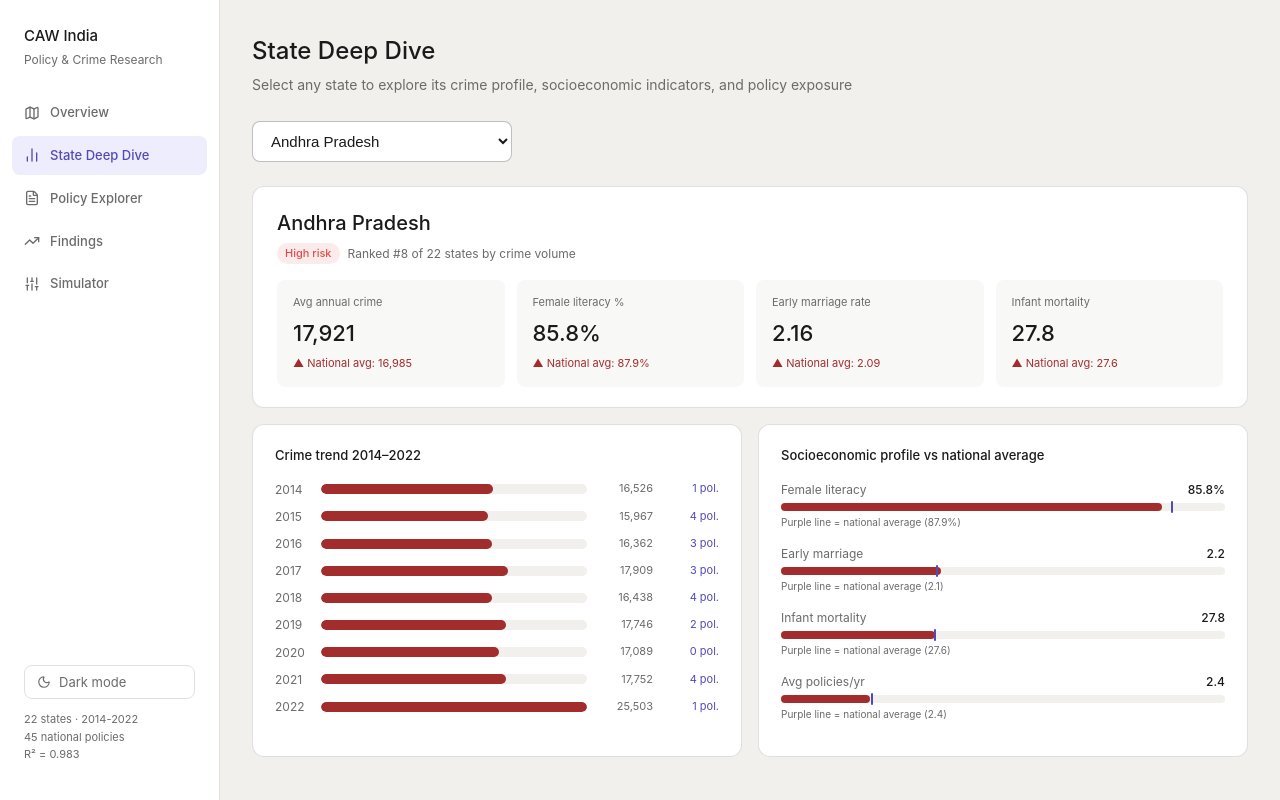
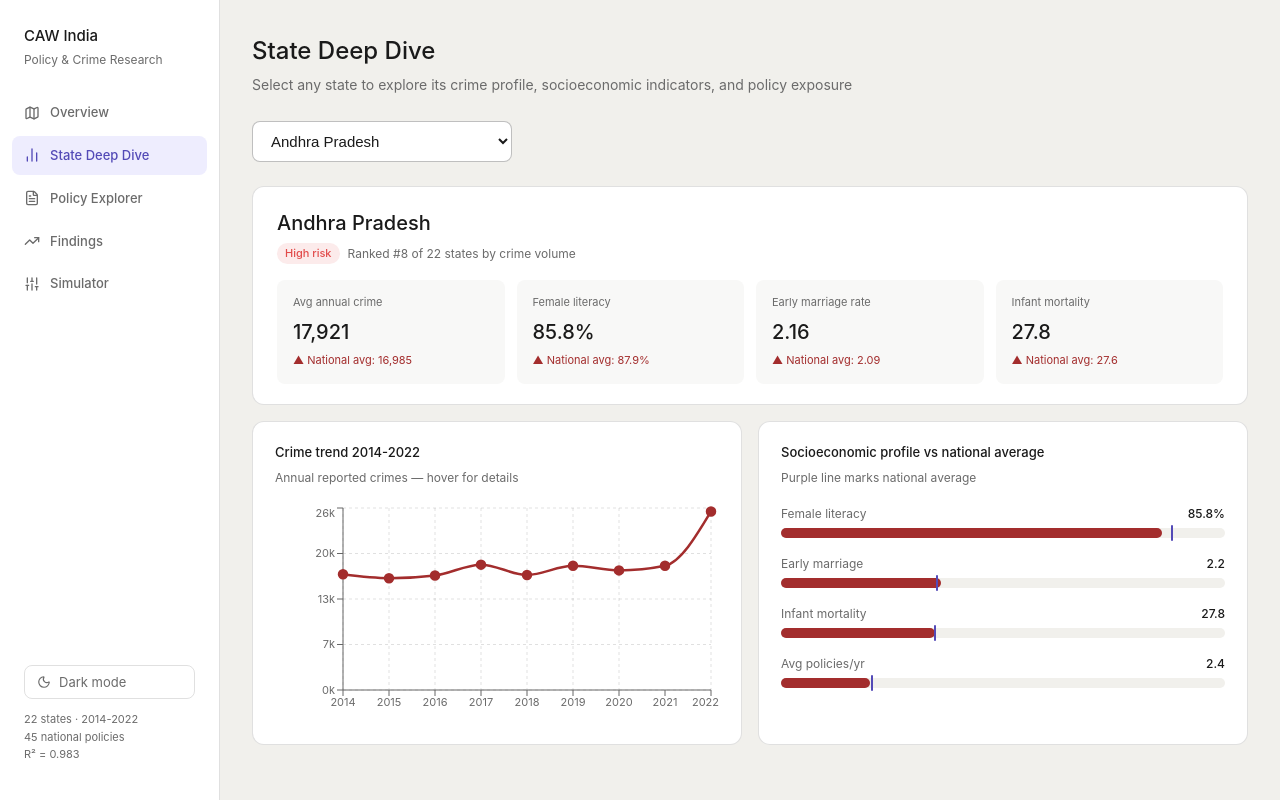
Before and after one commit to raja-678/caw-app, a React (Vite) app: page /state in a window 1280 px wide. Built offline with nearby package versions, Linux system fonts and the light colour scheme.

Commit message:
Add Recharts line chart to State Deep Dive

```diff
--- a/src/pages/StateDive.jsx
+++ b/src/pages/StateDive.jsx
@@ -1,4 +1,6 @@
 import { useState } from 'react'
+import { LineChart, Line, XAxis, YAxis, CartesianGrid, Tooltip, ResponsiveContainer, ReferenceLine } from 'recharts'
+import PageWrapper from '../components/PageWrapper'
 import data from '../data/caw_data.json'
 
 const states = [...data.state_averages].sort((a, b) => a.state.localeCompare(b.state))
@@ -17,16 +19,14 @@ const nationalAvg = {
   avg_infant_mortality: (data.state_averages.reduce((s, d) => s + d.avg_infant_mortality, 0) / data.state_averages.length).toFixed(1),
 }
 
-function StatCard({ label, value, national, unit = '', higher_is_bad = true }) {
+function StatCard({ label, value, national, unit = '', higherIsBad = true }) {
   const v = parseFloat(value)
   const n = parseFloat(national)
-  const worse = higher_is_bad ? v > n : v < n
+  const worse = higherIsBad ? v > n : v < n
   return (
-    <div style={{
-      background: 'var(--bg-secondary)', borderRadius: 'var(--radius-md)', padding: '14px 16px'
-    }}>
+    <div style={{ background: 'var(--bg-secondary)', borderRadius: 'var(--radius-md)', padding: '14px 16px' }}>
       <div style={{ fontSize: 11, color: 'var(--text-secondary)', marginBottom: 4 }}>{label}</div>
-      <div style={{ fontSize: 22, fontWeight: 500, color: 'var(--text)' }}>{value}{unit}</div>
+      <div style={{ fontSize: 20, fontWeight: 500, color: 'var(--text)' }}>{value}{unit}</div>
       <div style={{ fontSize: 11, marginTop: 4, color: worse ? '#A32D2D' : '#3B6D11' }}>
         {worse ? '▲' : '▼'} National avg: {national}{unit}
       </div>
@@ -34,43 +34,43 @@ function StatCard({ label, value, national, unit = '', higher_is_bad = true }) {
   )
 }
 
-function YearChart({ stateData }) {
-  const max = Math.max(...stateData.map(d => d.crime))
-  return (
-    <div>
-      <div style={{ fontSize: 13, fontWeight: 500, color: 'var(--text)', marginBottom: 14 }}>
-        Crime trend 2014–2022
+const CustomTooltip = ({ active, payload, label }) => {
+  if (active && payload && payload.length) {
+    return (
+      <div style={{
+        background: 'var(--bg)', border: '0.5px solid var(--border)',
+        borderRadius: 'var(--radius-md)', padding: '10px 14px',
+        boxShadow: '0 4px 12px rgba(0,0,0,0.08)'
+      }}>
+        <div style={{ fontSize: 12, fontWeight: 500, marginBottom: 4 }}>{label}</div>
+        <div style={{ fontSize: 13, color: '#A32D2D' }}>
+          {Math.round(payload[0].value).toLocaleString()} cases
+        </div>
+        {payload[1] && (
+          <div style={{ fontSize: 12, color: 'var(--purple-600)', marginTop: 2 }}>
+            {payload[1].value} policies enacted
+          </div>
+        )}
       </div>
-      {stateData.map(d => (
-        <div key={d.year} style={{ display: 'flex', alignItems: 'center', gap: 10, marginBottom: 8 }}>
-          <div style={{ width: 36, fontSize: 12, color: 'var(--text-secondary)', flexShrink: 0 }}>{d.year}</div>
-          <div style={{ flex: 1, height: 10, background: 'var(--bg-tertiary)', borderRadius: 5, overflow: 'hidden' }}>
-            <div style={{
-              width: (d.crime / max * 100) + '%', height: '100%',
-              background: '#A32D2D', borderRadius: 5,
-              transition: 'width 0.4s ease'
-            }} />
-          </div>
-          <div style={{ width: 56, fontSize: 11, color: 'var(--text-secondary)', textAlign: 'right', flexShrink: 0 }}>
-            {d.crime.toLocaleString()}
-          </div>
-          <div style={{ width: 56, fontSize: 11, color: 'var(--purple-600)', textAlign: 'right', flexShrink: 0 }}>
-            {d.policies} pol.
-          </div>
-        </div>
-      ))}
-    </div>
-  )
+    )
+  }
+  return null
 }
 
 export default function StateDive() {
   const [selected, setSelected] = useState(states[0].state)
   const stateAvg = states.find(s => s.state === selected)
-  const statePanel = data.panel.filter(d => d.state === selected).sort((a, b) => a.year - b.year)
+  const statePanel = data.panel
+    .filter(d => d.state === selected)
+    .sort((a, b) => a.year - b.year)
+    .map(d => ({ year: d.year, crime: d.crime, policies: d.policies || 0 }))
   const risk = getRisk(stateAvg.avg_crime)
-  const rank = [...data.state_averages].sort((a, b) => b.avg_crime - a.avg_crime).findIndex(s => s.state === selected) + 1
+  const rank = [...data.state_averages]
+    .sort((a, b) => b.avg_crime - a.avg_crime)
+    .findIndex(s => s.state === selected) + 1
 
   return (
+    <PageWrapper>
     <div>
       <div style={{ marginBottom: 24 }}>
         <h1 style={{ fontSize: 24, fontWeight: 500, marginBottom: 4 }}>State Deep Dive</h1>
@@ -99,7 +99,7 @@ export default function StateDive() {
       }}>
         <div style={{ display: 'flex', alignItems: 'center', gap: 12, marginBottom: 16 }}>
           <div>
-            <div style={{ fontSize: 20, fontWeight: 500, color: 'var(--text)' }}>{selected}</div>
+            <div style={{ fontSize: 20, fontWeight: 500 }}>{selected}</div>
             <div style={{ display: 'flex', alignItems: 'center', gap: 8, marginTop: 4 }}>
               <span style={{
                 fontSize: 11, fontWeight: 500, padding: '2px 8px', borderRadius: 20,
@@ -112,32 +112,20 @@ export default function StateDive() {
           </div>
         </div>
 
-        <div style={{ display: 'grid', gridTemplateColumns: 'repeat(4, 1fr)', gap: 12 }}>
-          <StatCard
-            label="Avg annual crime"
+        <div style={{ display: 'grid', gridTemplateColumns: 'repeat(4,1fr)', gap: 12 }}>
+          <StatCard label="Avg annual crime"
             value={Math.round(stateAvg.avg_crime).toLocaleString()}
             national={Math.round(nationalAvg.avg_crime).toLocaleString()}
-            higher_is_bad={true}
-          />
-          <StatCard
-            label="Female literacy %"
-            value={stateAvg.avg_literacy.toFixed(1)}
-            national={nationalAvg.avg_literacy}
-            unit="%"
-            higher_is_bad={false}
-          />
-          <StatCard
-            label="Early marriage rate"
-            value={stateAvg.avg_early_marriage.toFixed(2)}
-            national={nationalAvg.avg_early_marriage}
-            higher_is_bad={true}
-          />
-          <StatCard
-            label="Infant mortality"
-            value={stateAvg.avg_infant_mortality.toFixed(1)}
-            national={nationalAvg.avg_infant_mortality}
-            higher_is_bad={true}
-          />
+            higherIsBad={true} />
+          <StatCard label="Female literacy"
+            value={stateAvg.avg_literacy.toFixed(1)} national={nationalAvg.avg_literacy}
+            unit="%" higherIsBad={false} />
+          <StatCard label="Early marriage rate"
+            value={stateAvg.avg_early_marriage.toFixed(2)} national={nationalAvg.avg_early_marriage}
+            higherIsBad={true} />
+          <StatCard label="Infant mortality"
+            value={stateAvg.avg_infant_mortality.toFixed(1)} national={nationalAvg.avg_infant_mortality}
+            higherIsBad={true} />
         </div>
       </div>
 
@@ -146,49 +134,65 @@ export default function StateDive() {
           background: 'var(--bg)', border: '0.5px solid var(--border)',
           borderRadius: 'var(--radius-lg)', padding: '20px 22px'
         }}>
-          <YearChart stateData={statePanel} />
+          <div style={{ fontSize: 13, fontWeight: 500, marginBottom: 6 }}>Crime trend 2014-2022</div>
+          <div style={{ fontSize: 12, color: 'var(--text-secondary)', marginBottom: 16 }}>
+            Annual reported crimes — hover for details
+          </div>
+          <ResponsiveContainer width="100%" height={220}>
+            <LineChart data={statePanel} margin={{ top: 4, right: 8, bottom: 4, left: 8 }}>
+              <CartesianGrid strokeDasharray="3 3" stroke="var(--border)" />
+              <XAxis dataKey="year" tick={{ fontSize: 11, fill: 'var(--text-secondary)' }} />
+              <YAxis tick={{ fontSize: 11, fill: 'var(--text-secondary)' }}
+                tickFormatter={v => (v / 1000).toFixed(0) + 'k'} />
+              <Tooltip content={<CustomTooltip />} />
+              <Line type="monotone" dataKey="crime" stroke="#A32D2D" strokeWidth={2.5}
+                dot={{ fill: '#A32D2D', r: 4 }} activeDot={{ r: 6 }} />
+            </LineChart>
+          </ResponsiveContainer>
         </div>
 
         <div style={{
           background: 'var(--bg)', border: '0.5px solid var(--border)',
           borderRadius: 'var(--radius-lg)', padding: '20px 22px'
         }}>
-          <div style={{ fontSize: 13, fontWeight: 500, color: 'var(--text)', marginBottom: 14 }}>
+          <div style={{ fontSize: 13, fontWeight: 500, marginBottom: 6 }}>
             Socioeconomic profile vs national average
           </div>
+          <div style={{ fontSize: 12, color: 'var(--text-secondary)', marginBottom: 16 }}>
+            Purple line marks national average
+          </div>
           {[
-            { label: 'Female literacy', state: stateAvg.avg_literacy, national: parseFloat(nationalAvg.avg_literacy), unit: '%', max: 100, higher_is_bad: false },
-            { label: 'Early marriage', state: stateAvg.avg_early_marriage, national: parseFloat(nationalAvg.avg_early_marriage), unit: '', max: 6, higher_is_bad: true },
-            { label: 'Infant mortality', state: stateAvg.avg_infant_mortality, national: parseFloat(nationalAvg.avg_infant_mortality), unit: '', max: 80, higher_is_bad: true },
-            { label: 'Avg policies/yr', state: stateAvg.avg_policies, national: 2.44, unit: '', max: 12, higher_is_bad: false },
+            { label: 'Female literacy', val: stateAvg.avg_literacy, nat: parseFloat(nationalAvg.avg_literacy), unit: '%', max: 100, bad: false },
+            { label: 'Early marriage', val: stateAvg.avg_early_marriage, nat: parseFloat(nationalAvg.avg_early_marriage), unit: '', max: 6, bad: true },
+            { label: 'Infant mortality', val: stateAvg.avg_infant_mortality, nat: parseFloat(nationalAvg.avg_infant_mortality), unit: '', max: 80, bad: true },
+            { label: 'Avg policies/yr', val: stateAvg.avg_policies, nat: 2.44, unit: '', max: 12, bad: false },
           ].map(item => (
-            <div key={item.label} style={{ marginBottom: 14 }}>
-              <div style={{ display: 'flex', justifyContent: 'space-between', marginBottom: 4 }}>
+            <div key={item.label} style={{ marginBottom: 16 }}>
+              <div style={{ display: 'flex', justifyContent: 'space-between', marginBottom: 5 }}>
                 <span style={{ fontSize: 12, color: 'var(--text-secondary)' }}>{item.label}</span>
                 <span style={{ fontSize: 12, fontWeight: 500, color: 'var(--text)' }}>
-                  {item.state.toFixed(1)}{item.unit}
+                  {item.val.toFixed(1)}{item.unit}
                 </span>
               </div>
-              <div style={{ position: 'relative', height: 8, background: 'var(--bg-tertiary)', borderRadius: 4 }}>
+              <div style={{ position: 'relative', height: 10, background: 'var(--bg-tertiary)', borderRadius: 5 }}>
                 <div style={{
-                  width: (item.state / item.max * 100) + '%', height: '100%',
-                  background: item.higher_is_bad
-                    ? (item.state > item.national ? '#A32D2D' : '#3B6D11')
-                    : (item.state > item.national ? '#3B6D11' : '#A32D2D'),
-                  borderRadius: 4, transition: 'width 0.4s ease'
+                  width: Math.min((item.val / item.max * 100), 100) + '%',
+                  height: '100%', borderRadius: 5,
+                  background: item.bad
+                    ? (item.val > item.nat ? '#A32D2D' : '#3B6D11')
+                    : (item.val > item.nat ? '#3B6D11' : '#A32D2D'),
+                  transition: 'width 0.4s ease'
                 }} />
                 <div style={{
-                  position: 'absolute', top: -2, left: (item.national / item.max * 100) + '%',
-                  width: 2, height: 12, background: '#534AB7', borderRadius: 1
+                  position: 'absolute', top: -3, left: Math.min((item.nat / item.max * 100), 100) + '%',
+                  width: 2, height: 16, background: '#534AB7', borderRadius: 1
                 }} />
-              </div>
-              <div style={{ fontSize: 10, color: 'var(--text-secondary)', marginTop: 3 }}>
-                Purple line = national average ({item.national.toFixed(1)}{item.unit})
               </div>
             </div>
           ))}
         </div>
       </div>
     </div>
+    </PageWrapper>
   )
 }
```
